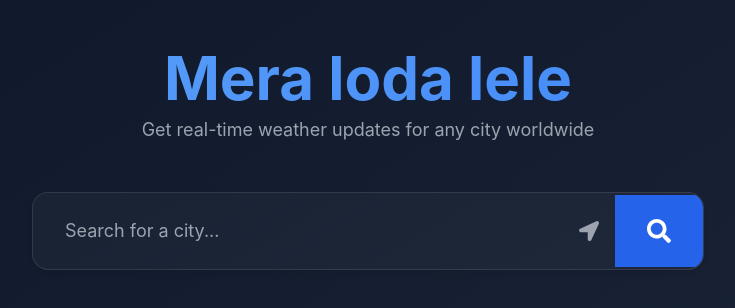
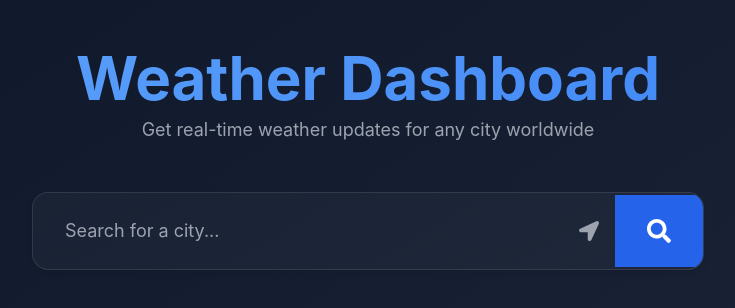
Before and after one commit to visheshmadan678/weatherapp, a React (Vite) app: page / in a window 1280 px wide. Shown: the top 308 px of the page, without its empty margins (272-1007 px from the left). Built offline with nearby package versions, Linux system fonts and the light colour scheme.

Commit message:
compose file added

```diff
--- a/src/App.jsx
+++ b/src/App.jsx
@@ -68,8 +68,7 @@ function App() {
     <div className="min-h-screen py-12 px-4 bg-gradient-to-br from-slate-900 to-slate-800">
       <div className="max-w-7xl mx-auto fade-in">
         <h1 className="text-6xl font-bold text-center mb-2 gradient-text">
-          {/*Weather Dashboard*/}
-          Mera loda lele
+          Weather Dashboard
         </h1>
         <p className="text-center text-gray-400 text-lg mb-12">
           Get real-time weather updates for any city worldwide
```
